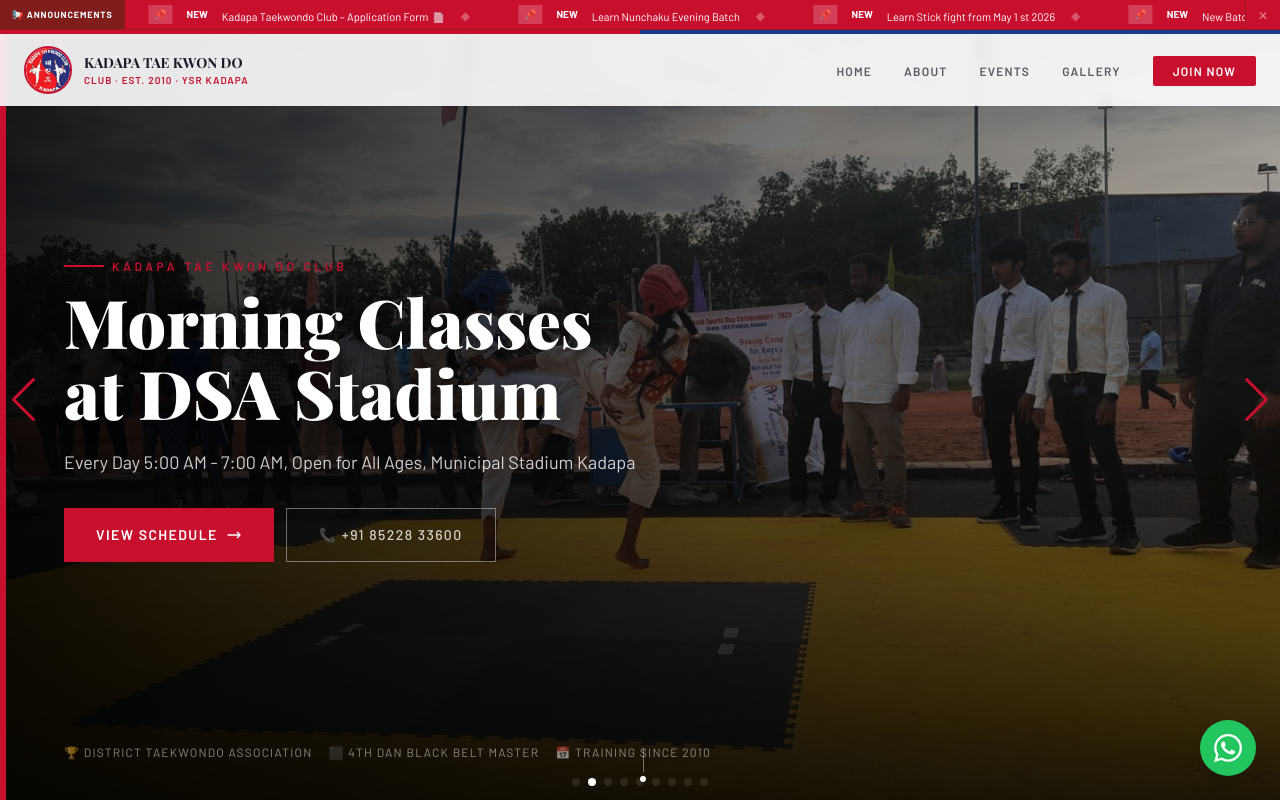
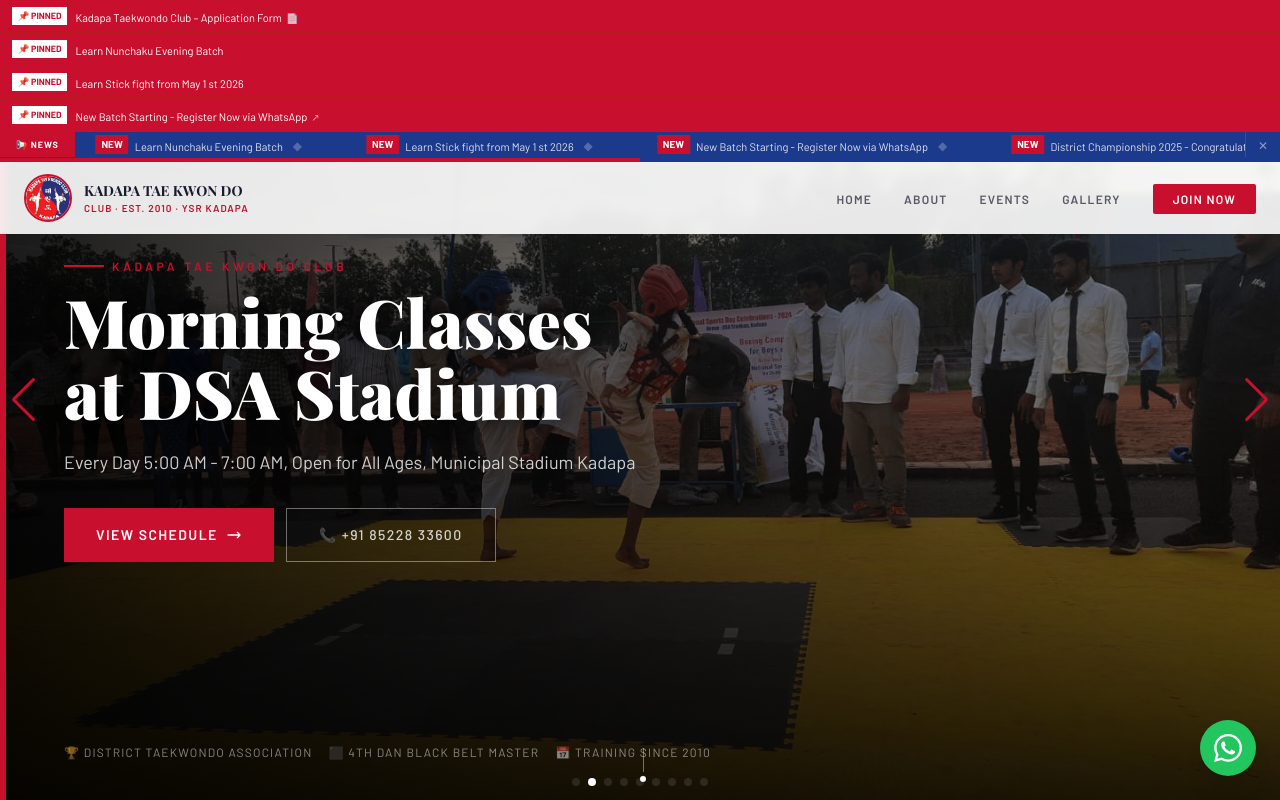
Before and after one commit to mahendrapro/kadapa-tkd, a Next.js app: page / in a window 1280 px wide. Shown: the top 800 px of the page. Built offline with nearby package versions, Linux system fonts and the light colour scheme.

Commit message:
Update AnnouncementBar.tsx

```diff
--- a/src/components/AnnouncementBar.tsx
+++ b/src/components/AnnouncementBar.tsx
@@ -26,79 +26,64 @@
 
   if (dismissed || !announcements.length) return null;
 
-  // All items in one ticker — pinned items get a 📌 prefix
-  const allItems = announcements;
+  const pinned = announcements.filter((a) => a.pinned);
+  const rolling = announcements;
 
   const renderLink = (item: Announcement, children: React.ReactNode) => {
     const href = resolveHref(item);
-    if (href) {
-      return (
-        <a href={href} target="_blank" rel="noopener noreferrer" className="hover:underline">
-          {children}
-        </a>
-      );
-    }
+    if (href) return <a href={href} target="_blank" rel="noopener noreferrer" className="hover:underline">{children}</a>;
     return <span>{children}</span>;
   };
 
   return (
-    <div
-      className="fixed top-0 left-0 right-0 z-[60]"
-      data-announcement-bar="true"
-    >
-      {/* Single scrolling bar — all announcements */}
+    <div className="fixed top-0 left-0 right-0 z-[60]" data-announcement-bar="true">
+      {/* Pinned bars */}
+      {pinned.map((item, i) => (
+        <div key={i} className="bg-brand-red border-b border-red-700 px-3 py-1 flex items-center gap-2">
+          <span className="text-[9px] bg-white text-brand-red font-bold uppercase px-1.5 py-0.5 shrink-0">📌 PINNED</span>
+          {renderLink(item,
+            <span className="text-white text-[11px] font-body truncate">
+              {item.title}
+              {item.link_type === 'pdf' && <span className="ml-1 text-white/70 text-[10px]">📄</span>}
+              {item.link_type === 'url' && item.link && <span className="ml-1 text-white/60 text-[10px]">↗</span>}
+            </span>
+          )}
+        </div>
+      ))}
+
+      {/* News ticker */}
       <div
-        className="bg-brand-red flex items-stretch overflow-hidden border-b border-red-800"
-        style={{ height: '30px' }}
+        className="bg-brand-blue flex items-stretch overflow-hidden border-b border-blue-900"
+        style={{ height: '26px' }}
         onMouseEnter={() => setPaused(true)}
         onMouseLeave={() => setPaused(false)}
       >
-        {/* Label */}
-        <div className="shrink-0 bg-red-900 flex items-center px-3 gap-1.5">
-          <span className="text-white text-[9px] font-bold uppercase tracking-widest whitespace-nowrap">
-            📢 ANNOUNCEMENTS
-          </span>
+        <div className="shrink-0 bg-brand-red flex items-center px-2 md:px-4">
+          <span className="text-white text-[9px] font-bold uppercase tracking-widest whitespace-nowrap">📢 NEWS</span>
         </div>
-
-        {/* Scrolling content */}
         <div className="relative flex-1 overflow-hidden flex items-center">
           <div
             className="flex items-center whitespace-nowrap"
-            style={{
-              animation: 'ticker 60s linear infinite',
-              animationPlayState: paused ? 'paused' : 'running',
-            }}
+            style={{ animation: 'ticker 40s linear infinite', animationPlayState: paused ? 'paused' : 'running' }}
           >
-            {[...allItems, ...allItems].map((item, i) => (
-              <span key={i} className="inline-flex items-center gap-2 px-6 text-white/95">
-                {/* Pinned indicator */}
-                {item.pinned && (
-                  <span className="text-[10px] bg-white/20 text-white px-1.5 py-0.5 font-bold shrink-0">
-                    📌
+            {[...rolling, ...rolling].map((item, i) => (
+              <span key={i} className="inline-flex items-center gap-1.5 px-4 md:px-8 text-white/90">
+                <span className={BADGE[item.badge] || BADGE.INFO}>{item.badge}</span>
+                {renderLink(item,
+                  <span className="text-[11px] font-body text-white/85 hover:text-white">
+                    {item.title}
+                    {item.link_type === 'pdf' && <span className="ml-1 text-white/50 text-[10px]">📄</span>}
                   </span>
                 )}
-                <span className={BADGE[item.badge] || BADGE.INFO}>{item.badge}</span>
-                {renderLink(item,
-                  <span className="text-[11px] font-body text-white hover:text-white/80 transition-colors">
-                    {item.title}
-                    {item.link_type === 'pdf' && <span className="ml-1 text-white/60 text-[10px]">📄</span>}
-                    {item.link_type === 'url' && item.link && <span className="ml-1 text-white/60 text-[10px]">↗</span>}
-                  </span>
-                )}
-                <span className="text-white/30 text-xs ml-2">◆</span>
+                <span className="text-white/25 text-xs ml-1">◆</span>
               </span>
             ))}
           </div>
         </div>
-
-        {/* Dismiss button */}
         <button
           onClick={() => setDismissed(true)}
-          className="shrink-0 px-3 text-white/50 hover:text-white text-xs border-l border-red-800 transition-colors"
-          aria-label="Close announcements"
-        >
-          ✕
-        </button>
+          className="shrink-0 px-2 md:px-3 text-white/50 hover:text-white text-xs border-l border-blue-700 transition-colors"
+        >✕</button>
       </div>
     </div>
   );
```
